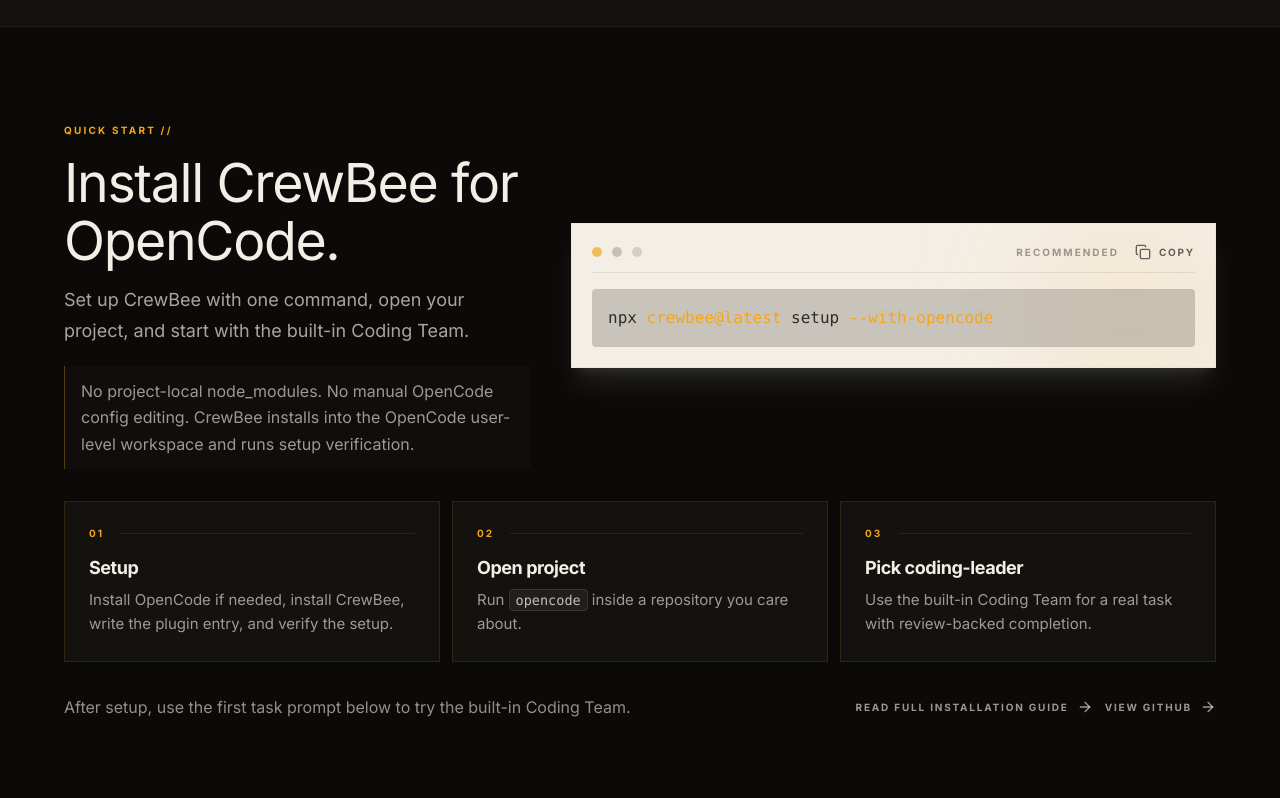
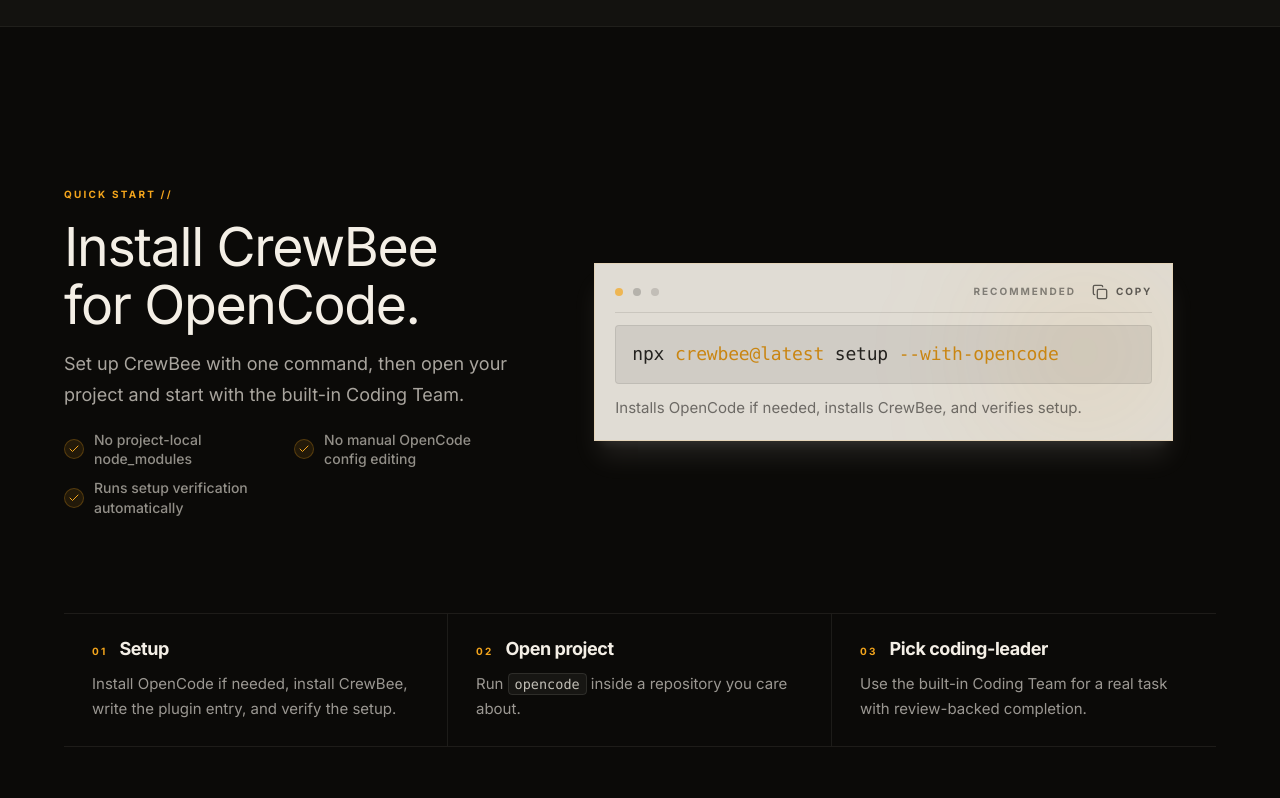
Before and after one commit to CrewBeeLab/crewbeelab.github.io, a React (Vite) app: page /en/ in a window 1280 px wide. Shown: the part 842-1640 px from the top of the page. Built offline with nearby package versions, Linux system fonts and the light colour scheme.

Commit message:
Refine quick start section layout

```diff
--- a/src/i18n/homepageContent.ts
+++ b/src/i18n/homepageContent.ts
@@ -33,10 +33,11 @@ export const homepageContent = {
     installation: {
       badge: 'QUICK START',
       title: 'Install CrewBee for OpenCode.',
-      subtitle: 'Set up CrewBee with one command, open your project, and start with the built-in Coding Team.',
-      note: 'No project-local node_modules. No manual OpenCode config editing. CrewBee installs into the OpenCode user-level workspace and runs setup verification.',
+      subtitle: 'Set up CrewBee with one command, then open your project and start with the built-in Coding Team.',
+      trustPoints: ['No project-local node_modules', 'No manual OpenCode config editing', 'Runs setup verification automatically'],
       commandLabel: 'Recommended',
       command: 'npx crewbee@latest setup --with-opencode',
+      commandNote: 'Installs OpenCode if needed, installs CrewBee, and verifies setup.',
       copy: 'Copy',
       copied: 'Copied',
       copyFailed: 'Copy failed',
@@ -244,9 +245,10 @@ export const homepageContent = {
       badge: '快速开始',
       title: '为 OpenCode 安装 CrewBee。',
       subtitle: '一条命令完成配置，打开你的项目，从内置 Coding Team 开始试用。',
-      note: '不安装到业务项目 node_modules，不需要手动修改 OpenCode 配置。CrewBee 会安装到 OpenCode 用户级 workspace，并运行安装校验。',
+      trustPoints: ['不安装到业务项目 node_modules', '不需要手动修改 OpenCode 配置', '自动完成 setup 校验'],
       commandLabel: '推荐命令',
       command: 'npx crewbee@latest setup --with-opencode',
+      commandNote: '需要时安装 OpenCode，安装 CrewBee，并校验安装结果。',
       copy: '复制',
       copied: '已复制',
       copyFailed: '复制失败',
--- a/src/sections/Installation.tsx
+++ b/src/sections/Installation.tsx
@@ -1,5 +1,5 @@
 import { useEffect, useState } from 'react';
-import { ArrowRight, Copy } from 'lucide-react';
+import { ArrowRight, Check, Copy } from 'lucide-react';
 import { GITHUB_URL, INSTALLATION_GUIDE_URL } from '../config/site';
 import type { LocalizedSectionProps } from './types';
 
@@ -10,7 +10,7 @@ const renderCommand = (command: string) => {
 
   return parts.map((part, index) => {
     if (part === 'crewbee@latest' || part === '--with-opencode') {
-      return <span key={`${part}-${index}`} className="text-honey">{part}</span>;
+      return <span key={`${part}-${index}`} className="font-medium text-[#C98512] [filter:none] [text-shadow:none]">{part}</span>;
     }
 
     return <span key={`${part}-${index}`}>{part}</span>;
@@ -52,52 +52,59 @@ export const Installation = ({ content }: LocalizedSectionProps) => {
   const copyLabel = copyState === 'copied' ? content.installation.copied : copyState === 'failed' ? content.installation.copyFailed : content.installation.copy;
 
   return (
-    <section className="section-container border-b border-ink/5 pt-16 md:pt-20 lg:pt-24">
-      <div className="grid gap-8 md:gap-10 lg:grid-cols-[0.42fr_0.58fr] lg:items-center">
-        <div id="installation" className="anchor-target max-w-[520px]">
+    <section className="section-container flex flex-col justify-center border-b border-ink/5 pt-24 pb-24 md:min-h-[calc(100svh-var(--header-height))] md:pt-32 md:pb-28 lg:pt-36 lg:pb-32 xl:pt-40 xl:pb-36">
+      <div className="grid gap-8 md:gap-12 lg:grid-cols-[0.42fr_0.54fr] lg:items-center lg:gap-16 xl:gap-20">
+        <div id="installation" className="anchor-target max-w-[500px]">
           <span className="mb-4 block text-[10px] font-bold uppercase tracking-[0.22em] text-honey">{content.installation.badge} //</span>
-          <h2 className="mb-4 font-serif text-3xl leading-[1.08] text-ink md:text-5xl lg:text-[3.35rem]">{content.installation.title}</h2>
-          <p className="mb-5 font-serif text-base leading-[1.68] text-ink/68 md:text-lg">{content.installation.subtitle}</p>
-          <p className="border-l border-honey/30 bg-surface/55 px-4 py-3 font-serif text-sm leading-[1.65] text-ink/62 md:text-base">{content.installation.note}</p>
+          <h2 className="mb-4 max-w-[13ch] font-serif text-3xl leading-[1.08] text-ink md:text-5xl lg:text-[3.35rem]">{content.installation.title}</h2>
+          <p className="mb-5 max-w-[34rem] font-serif text-base leading-[1.68] text-ink/68 md:text-lg">{content.installation.subtitle}</p>
+          <div className="grid gap-2.5 text-sm font-medium leading-snug text-ink/58 sm:grid-cols-2 lg:grid-cols-1 xl:grid-cols-2">
+            {content.installation.trustPoints.map((point) => (
+              <div key={point} className="flex items-center gap-2.5">
+                <span className="flex h-5 w-5 shrink-0 items-center justify-center rounded-full border border-honey/25 bg-honey/10 text-honey"><Check className="h-3 w-3" /></span>
+                <span>{point}</span>
+              </div>
+            ))}
+          </div>
         </div>
 
-        <div className="card-paper relative overflow-hidden border-honey/15 bg-ink p-4 text-paper shadow-xl shadow-ink/10 md:p-5 lg:justify-self-end lg:w-full lg:max-w-[700px]">
-          <div className="absolute right-0 top-0 h-44 w-44 rounded-full bg-honey/14 blur-[70px]" />
-          <div className="relative z-10 mb-4 flex items-center justify-between gap-4 border-b border-paper/8 pb-3">
+        <div className="relative overflow-hidden border border-honey/15 bg-ink/[0.92] p-4 text-paper shadow-xl shadow-ink/10 transition-all duration-300 dark:shadow-honey/5 md:p-5 lg:w-full lg:max-w-[680px] lg:justify-self-end">
+          <div className="absolute right-0 top-0 h-44 w-44 rounded-full bg-honey/10 blur-[70px]" />
+          <div className="relative z-10 mb-3 flex items-center justify-between gap-4 border-b border-paper/10 pb-3">
             <div className="flex items-center gap-2.5">
-              <span className="h-2.5 w-2.5 rounded-full bg-honey/70" />
-              <span className="h-2.5 w-2.5 rounded-full bg-paper/20" />
-              <span className="h-2.5 w-2.5 rounded-full bg-paper/14" />
+              <span className="h-2 w-2 rounded-full bg-honey/70" />
+              <span className="h-2 w-2 rounded-full bg-paper/20" />
+              <span className="h-2 w-2 rounded-full bg-paper/14" />
             </div>
             <div className="flex items-center gap-4">
-              <span className="hidden text-[10px] font-bold uppercase tracking-[0.2em] text-paper/38 sm:inline">{content.installation.commandLabel}</span>
+              <span className="hidden text-[10px] font-bold uppercase tracking-[0.2em] text-paper/45 sm:inline">{content.installation.commandLabel}</span>
               <button type="button" onClick={handleCopy} className="inline-flex items-center gap-2 text-[10px] font-bold uppercase tracking-[0.18em] text-paper/62 transition-colors hover:text-honey">
                 <Copy className="h-4 w-4" /> {copyLabel}
               </button>
             </div>
           </div>
-          <pre className="relative z-10 overflow-x-auto whitespace-pre rounded-sm bg-black/18 px-4 py-4 font-mono text-sm leading-relaxed text-paper/82 md:text-base"><code>{renderCommand(content.installation.command)}</code></pre>
+          <pre className="relative z-10 overflow-x-auto whitespace-pre rounded-sm border border-paper/8 bg-paper/7 px-4 py-3.5 font-mono text-[15px] font-medium leading-relaxed tracking-[-0.01em] text-paper/88 [-webkit-font-smoothing:antialiased] [text-rendering:geometricPrecision] md:text-lg"><code>{renderCommand(content.installation.command)}</code></pre>
+          <p className="relative z-10 mt-3 font-serif text-sm leading-[1.6] text-paper/54 md:text-[15px]">{content.installation.commandNote}</p>
         </div>
       </div>
 
-      <div className="mt-7 grid gap-3 md:mt-8 md:grid-cols-3">
+      <div className="mt-14 grid gap-0 border-y border-ink/8 md:mt-16 md:grid-cols-3 md:divide-x md:divide-ink/8 lg:mt-20 xl:mt-24">
         {content.installation.steps.map((step, index) => (
-          <div key={step.title} className="card-paper flex min-h-32 flex-col justify-between p-5 md:p-6">
-            <div className="mb-4 flex items-center justify-between gap-4">
-              <span className="text-[10px] font-bold uppercase tracking-[0.2em] text-honey">0{index + 1}</span>
-              <span className="h-px flex-1 bg-ink/8" />
+          <div key={step.title} className="px-0 py-5 md:px-6 md:py-6 lg:px-7">
+            <div className="mb-3 flex items-baseline gap-3">
+              <span className="text-[10px] font-bold uppercase tracking-[0.22em] text-honey">0{index + 1}</span>
+              <h3 className="text-base font-bold tracking-tight text-ink md:text-lg">{step.title}</h3>
             </div>
-            <h3 className="mb-2 text-base font-bold tracking-tight text-ink md:text-lg">{step.title}</h3>
-            <p className="font-serif text-sm leading-[1.65] text-ink/62 md:text-[15px]">{renderInlineCode(step.desc)}</p>
+            <p className="max-w-[25rem] font-serif text-sm leading-[1.65] text-ink/62 md:text-[15px]">{renderInlineCode(step.desc)}</p>
           </div>
         ))}
       </div>
 
-      <div className="mt-7 flex flex-col gap-4 md:mt-8 lg:flex-row lg:items-center lg:justify-between">
-        <p className="font-serif text-sm leading-[1.65] text-ink/58 md:text-base">{content.installation.afterSetup}</p>
+      <div className="mt-10 flex flex-col gap-4 md:mt-12 lg:mt-14 lg:flex-row lg:items-baseline lg:justify-between">
+        <p className="max-w-2xl font-serif text-base leading-[1.65] text-ink/62 md:text-[1.05rem]">{content.installation.afterSetup}</p>
         <div className="flex flex-col gap-3 sm:flex-row sm:flex-wrap sm:items-center lg:justify-end">
           {content.installation.links.map((link, index) => (
-            <a key={link} href={installationLinkHrefs[index] ?? GITHUB_URL} target="_blank" rel="noreferrer" className="group inline-flex items-center gap-2 text-[10px] font-bold uppercase tracking-[0.18em] text-ink/62 transition-colors hover:text-honey">
+            <a key={link} href={installationLinkHrefs[index] ?? GITHUB_URL} target="_blank" rel="noreferrer" className="group inline-flex items-center gap-2 text-[11px] font-bold uppercase tracking-[0.18em] text-ink/66 transition-colors hover:text-honey">
               {link} <ArrowRight className="h-4 w-4 transition-transform group-hover:translate-x-1" />
             </a>
           ))}
```
